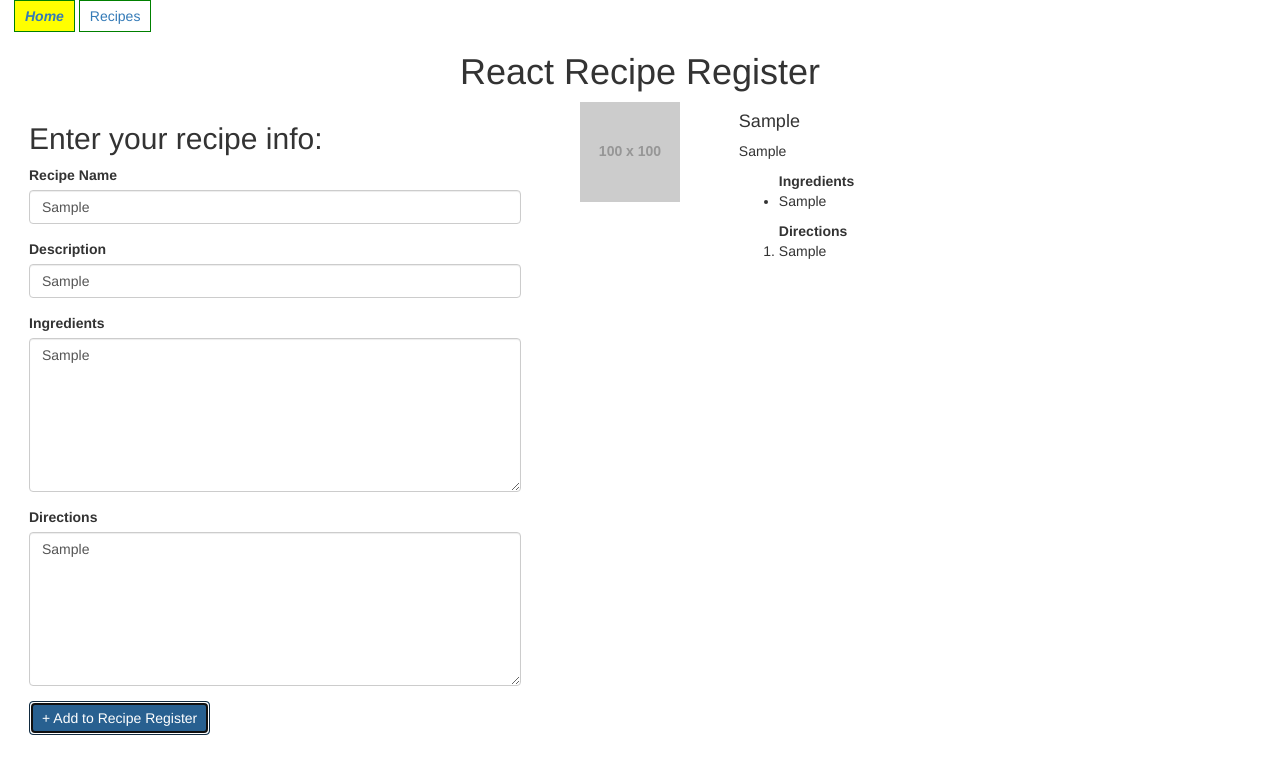
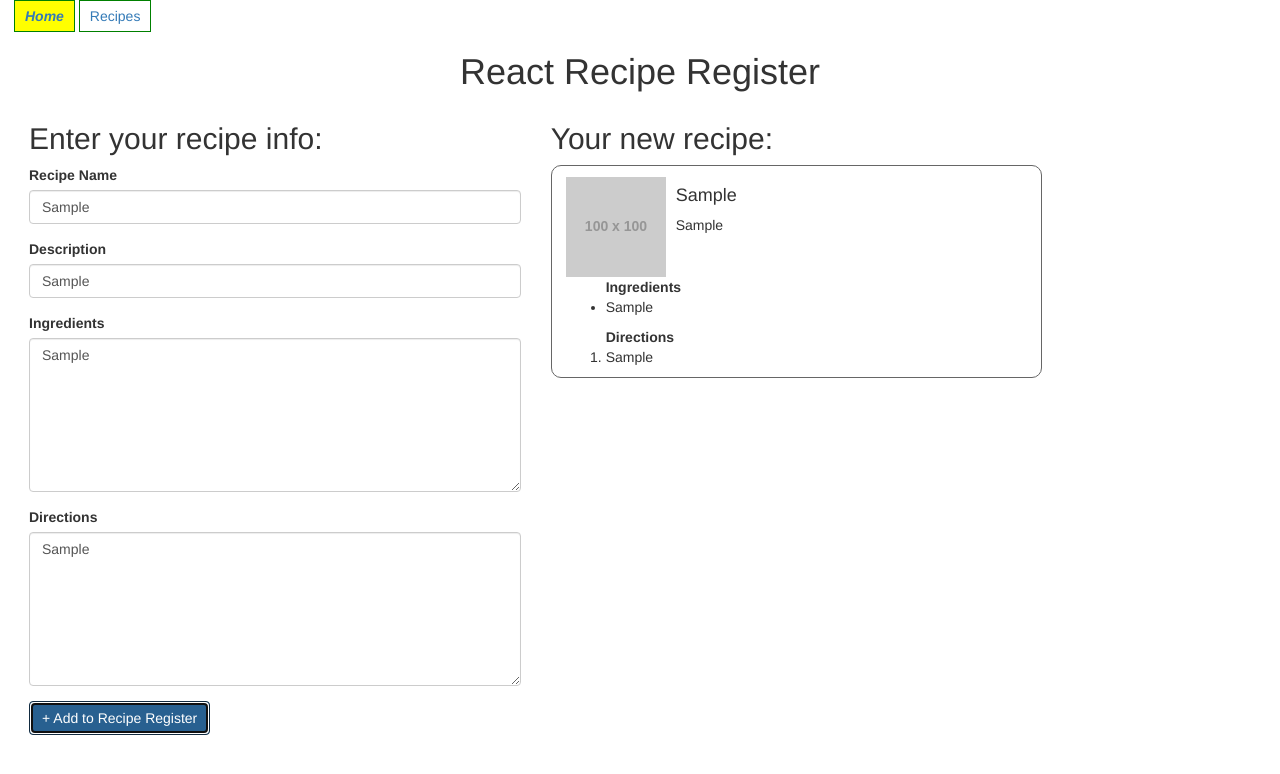
Before and after one commit to siuangie91/react_recipelog, a React (Create React App) app: page / in a window 1280 px wide. Both pictures are taken after typing "Sample", "Sample", "Sample", "Sample" into the empty fields and a click on the button "+ Add to Recipe Register". Shown: the top 774 px of the page. Built offline with nearby package versions, Linux system fonts and the light colour scheme.

Commit message:
style Recipe component

```diff
--- a/public/app.css
+++ b/public/app.css
@@ -19,5 +19,25 @@
 }
 
 .recipe-preview {
+	position: relative;
 	padding-left: 1em;
+	border: 1px solid #666;
+	border-radius: 10px;
 }
+
+.recipe-header {
+	padding-top: 10px;
+}
+
+.recipe-image {
+	display: inline-block;
+    width: 100px;
+    top: 10px;
+    left: 0px;
+}
+
+.recipe-title {
+    display: inline-block;
+    width: calc(100% - 140px);
+	margin-left: 10px;
+}
--- a/src/_components/Home.js
+++ b/src/_components/Home.js
@@ -96,7 +96,10 @@
 				<div className="col-md-5 home-preview">
 					{
 						this.state.showPreview ?
-							<Recipe recipe={recipeStore[recipeStore.length - 1]}/> :
+							<div>
+								<h2>Your new recipe:</h2>
+								<Recipe recipe={recipeStore[recipeStore.length - 1]}/>
+							</div> :
 							''
 					}
 				</div>
--- a/src/_components/Recipe.js
+++ b/src/_components/Recipe.js
@@ -7,12 +7,16 @@
 		return (
 			<div className="recipe-preview">
 				{/*<h2>Your New Recipe!</h2>*/}
-				<div className="recipe-image col-md-4">
-					<img src="http://placehold.it/100x100" alt={name}/>
+				<div className="recipe-header">
+					<div className="recipe-image">
+						<img src="http://placehold.it/100x100" alt={name}/>
+					</div>
+					<div className="recipe-title">
+						<h4>{name}</h4>
+						<p>{description}</p>
+					</div>
 				</div>
-				<div className="recipe-info col-md-6">
-					<h4>{name}</h4>
-					<p>{description}</p>
+				<div className="recipe-info">
 					<ul><strong>Ingredients</strong>
 						{
 							ingredients.map((item, i) => {
```
